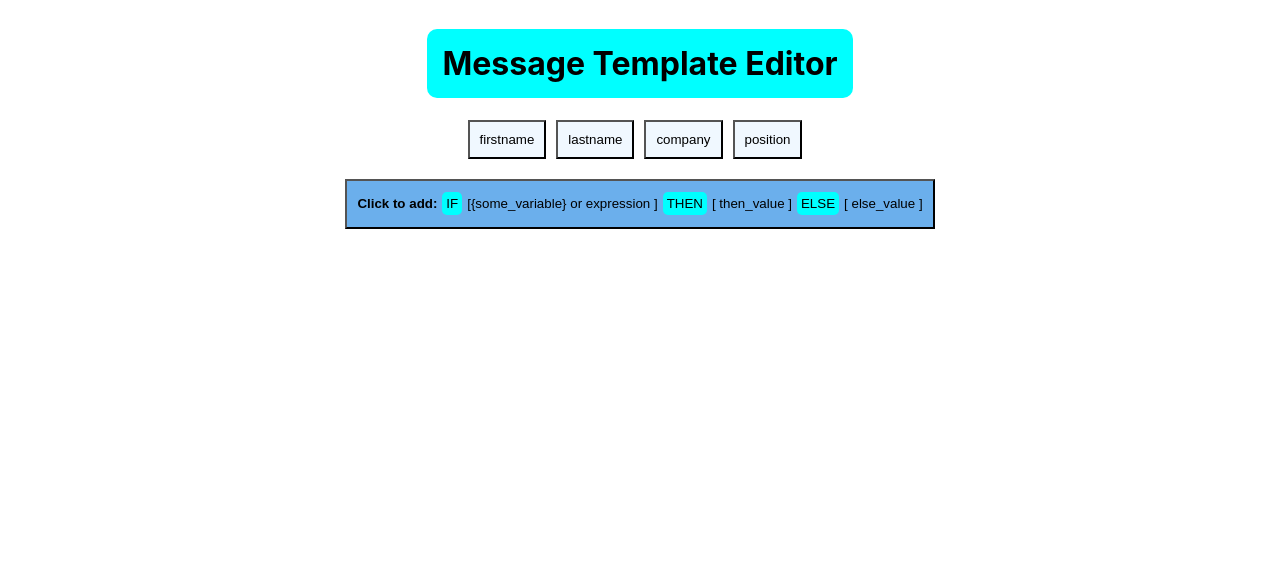
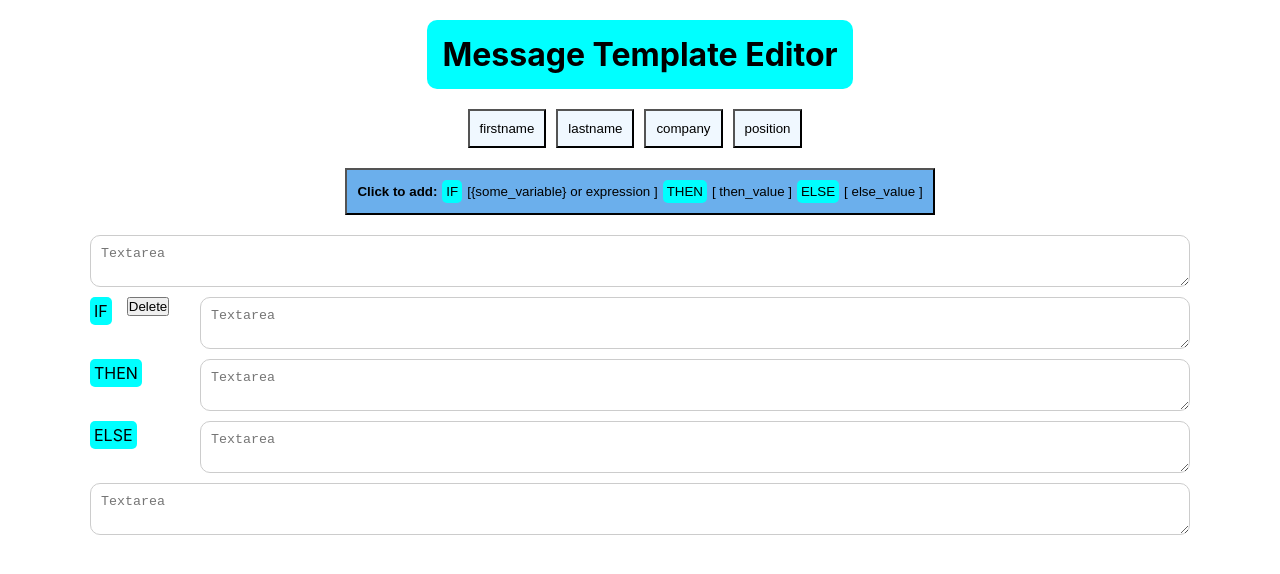
Before and after one commit to A1exTheCat/message-template-widget, a React (Create React App) app: page / in a window 1280 px wide. Both pictures are taken after a click on the button "Message Editor". Shown: the top 574 px of the page. Built offline with nearby package versions, Linux system fonts and the light colour scheme.

Commit message:
Changed the iinterface without logic changings

```diff
--- a/src/App.css
+++ b/src/App.css
@@ -1,5 +1,11 @@
+* {
+  margin: 0;
+  padding: 0;
+  box-sizing: border-box;
+}
+
 .App {
-  max-width: 1400px;
+  max-width: 1100px;
   margin-left: auto;
   margin-right: auto;
   font-family: -apple-system, BlinkMacSystemFont, 'Segoe UI', 'Roboto', 'Oxygen',
@@ -9,7 +15,7 @@
   -moz-osx-font-smoothing: grayscale;
 }
 
-/*СТартовая страница с кнопкой*/
+/*Стартовая страница с кнопкой*/
 
 .start-page {
   display: flex;
@@ -34,6 +40,7 @@
 .editor-page-container h1{
   background-color: aqua;
   padding: 15px;
+  margin: 20px 0;
   border: 2px;
   border-color: aquamarines;
   border-radius: 10px;
@@ -62,7 +69,7 @@
 .if-button {
   display: flex;
   align-items: center;
-  padding: 2px 10px;
+  padding: 10px 10px;
   margin: 20px 20px;
   background-color: rgb(107, 175, 236);
 }
@@ -81,3 +88,48 @@
   border-radius: 5px;
   background-color: aqua;
 }
+
+/* Шаблон */
+
+.template-container {
+  display: flex;
+  flex-direction: column;
+  width: 100%;
+}
+
+.text-intup {
+  display: block;
+  width: 100%;
+  padding: 10px;
+  margin-bottom: 10px;
+  border: 1px solid #ccc;
+  border-radius: 10px;
+}
+
+.if-then-else-block {
+  display: flex;
+  flex-direction: column;
+  width: 100%;
+}
+
+.if-then-else-line {
+  display: flex;
+  justify-content: space-between;
+}
+
+.if-then-else-line-left {
+  display: flex;
+  align-items: flex-start;
+}
+
+.if-then-else-line-right {
+  width: 90%;
+}
+
+.delete-btn {
+  left: 5px;
+}
+
+.if-then-else-block .if-button-small {
+  margin: 0 15px 0 0;
+}
--- /dev/null
+++ b/src/UI/IfThenElseInputs.tsx
@@ -0,0 +1,39 @@
+//@ts-nocheck
+import React from "react";
+
+const IfThenElseInputs = (props) => {
+
+  return (
+    <div className="if-then-else-block">
+      <textarea placeholder="Textarea" className="text-intup"></textarea>
+      <div className="if-then-else-line">
+        <div className="if-then-else-line-left">
+          <span className="if-button-small">IF</span>
+          <button className="delete-btn">Delete</button>
+        </div>
+        <div className="if-then-else-line-right">
+        <textarea placeholder="Textarea" className="text-intup"></textarea>
+        </div>
+      </div>
+      <div className="if-then-else-line">
+        <div className="if-then-else-line-left">
+          <span className="if-button-small">THEN</span>
+        </div>
+        <div className="if-then-else-line-right">
+        <textarea placeholder="Textarea" className="text-intup"></textarea>
+        </div>
+      </div>
+      <div className="if-then-else-line">
+        <div className="if-then-else-line-left">
+          <span className="if-button-small">ELSE</span>
+        </div>
+        <div className="if-then-else-line-right">
+        <textarea placeholder="Textarea" className="text-intup"></textarea>
+        </div>
+      </div>
+      <textarea placeholder="Textarea" className="text-intup"></textarea>
+    </div>
+  )
+}
+
+export default IfThenElseInputs;
--- /dev/null
+++ b/src/UI/TemplateInput.tsx
@@ -0,0 +1,15 @@
+//@ts-nocheck
+import React from "react";
+
+const TemplateInput = (props) => {
+  return (
+    <textarea
+      placeholder="Textarea"
+      className="text-input"
+      value={props.value}
+      onChange={(e) => props.onChange(e.target.value)}
+    />
+  );
+};
+
+export default TemplateInput;
--- /dev/null
+++ b/src/components/Template.tsx
@@ -0,0 +1,14 @@
+//@ts-nocheck
+import React from "react";
+import IfThenElseInputs from "../UI/IfThenElseInputs";
+import TemplateInput from "../UI/TemplateInput";
+
+const Template = (props) => {
+  return (
+    <div className="template-container">
+      <IfThenElseInputs />
+    </div>
+  );
+};
+
+export default Template;
--- a/src/modules/widgetMessageEditor.tsx
+++ b/src/modules/widgetMessageEditor.tsx
@@ -1,7 +1,7 @@
 //@ts-nocheck
-import React from "react";
+import IfButton from "../UI/IfButton";
 import VariableButton from "../UI/variableButton";
-import IfButton from "../UI/IfButton";
+import Template from "../components/Template";
 
 const MessageEditor = (props) => {
   const { arrVarNames, template, callbackSave } = props;
@@ -13,6 +13,7 @@ const MessageEditor = (props) => {
         {arrVarNames.map((name) => <VariableButton btnName={name} key={arrVarNames.indexOf(name)} />)}
       </div>
       <IfButton />
+      <Template />
     </div>
   );
 };
```
